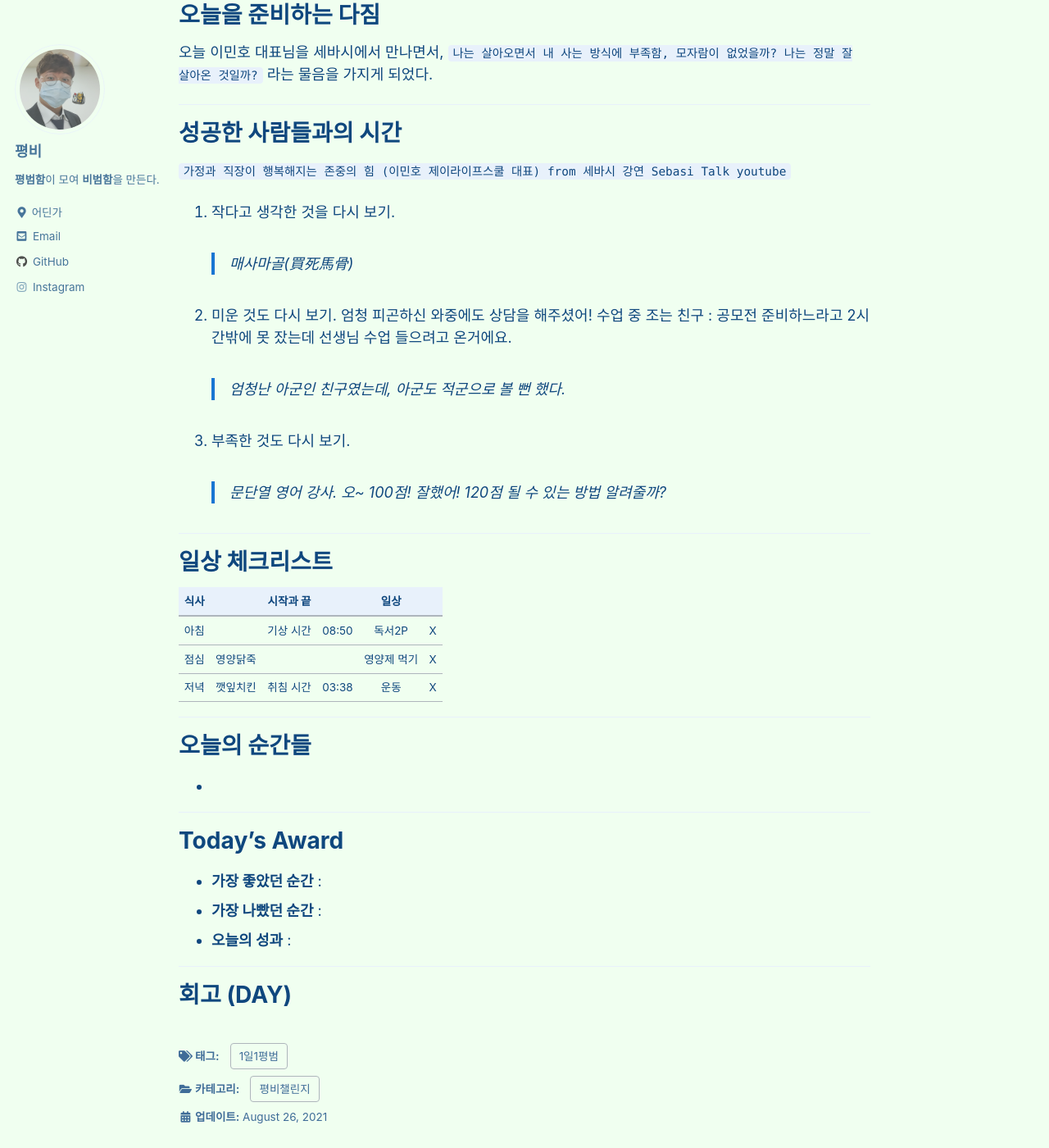
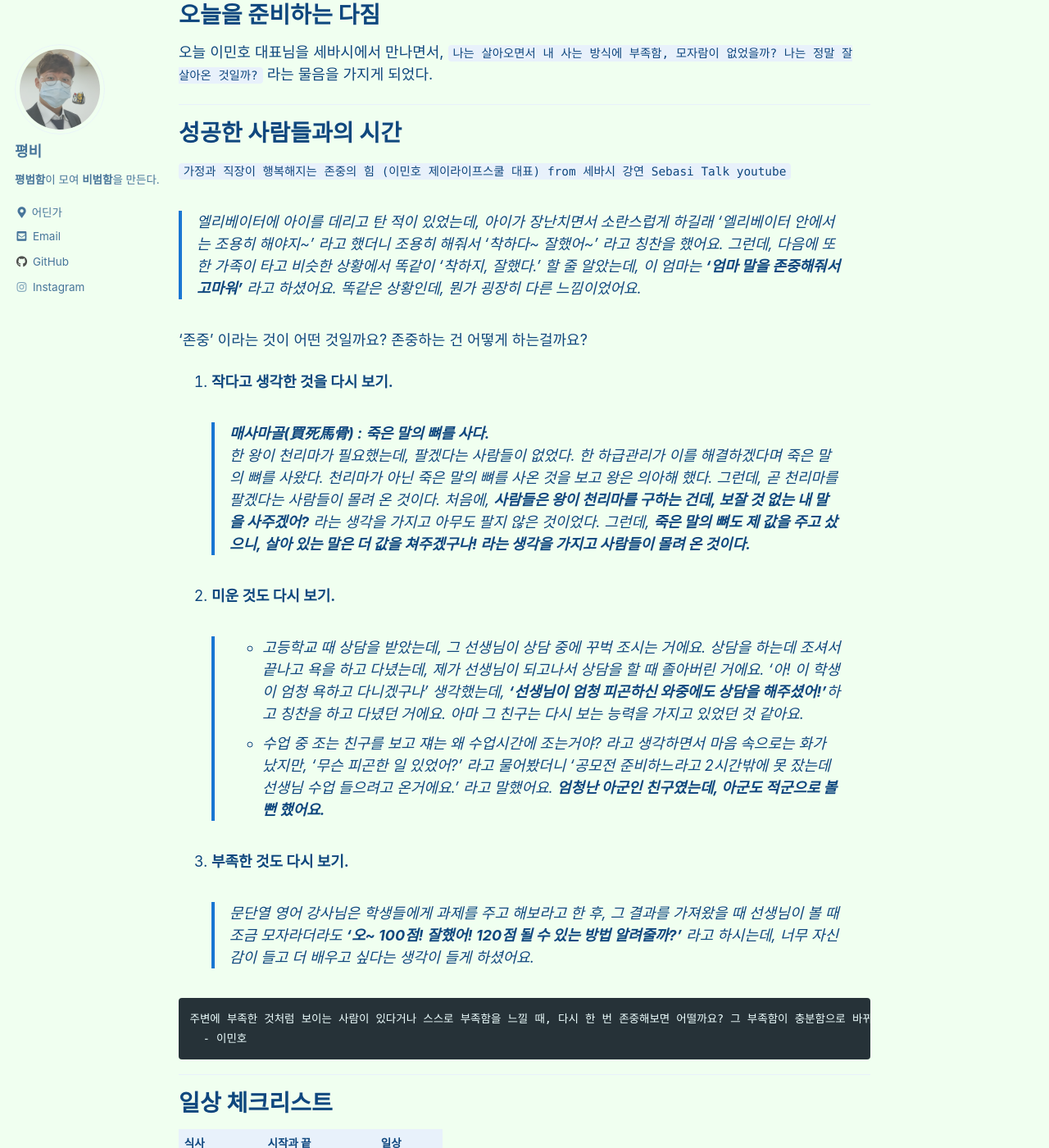
Before and after one commit to rlaghdcjf12/rlaghdcjf12.github.io, a Jekyll site: the page built from _posts/Ordinary/202108/2021-08-26-19th-Day.md, in a window 1280 px wide and 1400 px high, scrolled down 294 px. Shown: the whole window at 82% size. Built offline with Jekyll 4.4.1, drawn with Linux system fonts in a browser that asks for light colours; cached includes are drawn as plain includes; comment, search, counter and statistics services are not loaded; some of the changed text lies outside the part shown.

Commit message:
[EDIT] 과거 포스트 정리

````diff
--- a/_posts/Ordinary/202108/2021-08-26-19th-Day.md
+++ b/_posts/Ordinary/202108/2021-08-26-19th-Day.md
@@ -18,16 +18,25 @@ Key : 우리는 존중하는 방법을 모르는 게 아니라, 안 하고 있
 ---
 # 성공한 사람들과의 시간
 `가정과 직장이 행복해지는 존중의 힘 (이민호 제이라이프스쿨 대표) from 세바시 강연 Sebasi Talk youtube`
-1. 작다고 생각한 것을 다시 보기.
-> 매사마골(買死馬骨)
+> 엘리베이터에 아이를 데리고 탄 적이 있었는데, 아이가 장난치면서 소란스럽게 하길래 '엘리베이터 안에서는 조용히 해야지~' 라고 했더니 조용히 해줘서 '착하다~ 잘했어~' 라고 칭찬을 했어요. 그런데, 다음에 또 한 가족이 타고 비슷한 상황에서 똑같이 '착하지, 잘했다.' 할 줄 알았는데, 이 엄마는 **'엄마 말을 존중해줘서 고마워'** 라고 하셨어요. 똑같은 상황인데, 뭔가 굉장히 다른 느낌이었어요.
 
-2. 미운 것도 다시 보기.
-엄청 피곤하신 와중에도 상담을 해주셨어!
-수업 중 조는 친구 : 공모전 준비하느라고 2시간밖에 못 잤는데 선생님 수업 들으려고 온거에요.
-> 엄청난 아군인 친구였는데, 아군도 적군으로 볼 뻔 했다.
+'존중' 이라는 것이 어떤 것일까요? 존중하는 건 어떻게 하는걸까요?
 
-3. 부족한 것도 다시 보기.
-> 문단열 영어 강사. 오~ 100점! 잘했어! 120점 될 수 있는 방법 알려줄까?
+1. **작다고 생각한 것을 다시 보기.**
+> **매사마골(買死馬骨) : 죽은 말의 뼈를 사다.**
+> 한 왕이 천리마가 필요했는데, 팔겠다는 사람들이 없었다. 한 하급관리가 이를 해결하겠다며 죽은 말의 뼈를 사왔다. 천리마가 아닌 죽은 말의 뼈를 사온 것을 보고 왕은 의아해 했다. 그런데, 곧 천리마를 팔겠다는 사람들이 몰려 온 것이다. 처음에, **사람들은 왕이 천리마를 구하는 건데, 보잘 것 없는 내 말을 사주겠어?** 라는 생각을 가지고 아무도 팔지 않은 것이었다. 그런데, **죽은 말의 뼈도 제 값을 주고 샀으니, 살아 있는 말은 더 값을 쳐주겠구나! 라는 생각을 가지고 사람들이 몰려 온 것이다.**
+
+2. **미운 것도 다시 보기.**
+> - 고등학교 때 상담을 받았는데, 그 선생님이 상담 중에 꾸벅 조시는 거에요. 상담을 하는데 조셔서 끝나고 욕을 하고 다녔는데, 제가 선생님이 되고나서 상담을 할 때 졸아버린 거에요. '아! 이 학생이 엄청 욕하고 다니겠구나' 생각했는데, **'선생님이 엄청 피곤하신 와중에도 상담을 해주셨어!'**하고 칭찬을 하고 다녔던 거에요. 아마 그 친구는 다시 보는 능력을 가지고 있었던 것 같아요.
+> - 수업 중 조는 친구를 보고 쟤는 왜 수업시간에 조는거야? 라고 생각하면서 마음 속으로는 화가 났지만, '무슨 피곤한 일 있었어?' 라고 물어봤더니 '공모전 준비하느라고 2시간밖에 못 잤는데 선생님 수업 들으려고 온거에요.' 라고 말했어요. **엄청난 아군인 친구였는데, 아군도 적군으로 볼 뻔 했어요.**
+
+3. **부족한 것도 다시 보기.**
+> 문단열 영어 강사님은 학생들에게 과제를 주고 해보라고 한 후, 그 결과를 가져왔을 때 선생님이 볼 때 조금 모자라더라도 **'오~ 100점! 잘했어! 120점 될 수 있는 방법 알려줄까?'** 라고 하시는데, 너무 자신감이 들고 더 배우고 싶다는 생각이 들게 하셨어요.
+
+```
+주변에 부족한 것처럼 보이는 사람이 있다거나 스스로 부족함을 느낄 때, 다시 한 번 존중해보면 어떨까요? 그 부족함이 충분함으로 바뀌어 다시 나타날 수도 있으니까요.
+  - 이민호
+```
 
 ---
 # 일상 체크리스트
@@ -40,13 +49,14 @@ Key : 우리는 존중하는 방법을 모르는 게 아니라, 안 하고 있
 
 ---
 # 오늘의 순간들
--
+- 엄마한테도 세바시를 공유했는데, 평소에도 세바시 많이 찾아보면서 마음을 비우는 중이라고 한다..!
 
 ---
 # Today's Award
-- **가장 좋았던 순간** :
-- **가장 나빴던 순간** :
-- **오늘의 성과** :
+- **가장 좋았던 순간** : 이제 뭔가 내 시간을 내가 통제하는 것 같다! 처리해야 할 일들은 막무가내로 들어오지만 다른 일들과 비교해서 우선순위를 정해놓고 미룰 건 미뤄두고 생각 안하고 있다!
+- **가장 나빴던 순간** : 여자친구가 카레를 끓여 먹으려다 카레가 몸에 튀어 화상을 입고 아프다고 한다... 마음이 무너져내려!
+- **오늘의 성과** : 처리해야할 이슈를 5개로 줄였다! 많을 땐 40개에 육박하던 이슈였는데..!
 
 ---
 # 회고 (DAY)
+내가 아침에 일어나서 이민호님의 세바시를 보고 조금이라도 더 여자친구의 입장을 존중하며 말을 해야겠다고 다짐하고 메시지를 보냈다. 우연치 않게 여자친구가 회사 일로 기분이 좋지 않았는데 좋은 메시지도 보내주고 좋은 영상도 공유해줬다며 나같은 사람이 옆에 있어줘서 정말 고맙다고 한다. 내 옆에 있는 사람일수록 더 내 한마디 한마디에 감동하고 상처받을 수 있다는 것을 깨달았고, 더 소중히 생각해야겠다고 다짐했다. 또, 가볍게 한 내 한마디에도 고맙고 응원한다며 말을 해주는 여자친구가 내 옆에 있어줌에 감사함을 느꼈다.
````
Also changed, not shown: _posts/Ordinary/202108/2021-08-21-14th-Day.md (+1 -0 lines), _posts/Ordinary/202108/2021-08-25-18th-Day.md (+7 -5 lines), _posts/Ordinary/202108/2021-08-27-20th-Day.md (+2 -1 lines), _posts/Ordinary/202108/2021-08-28-21st-Day.md (+1 -1 lines), _posts/Ordinary/202108/2021-08-29-22nd-Day.md (+3 -3 lines).
